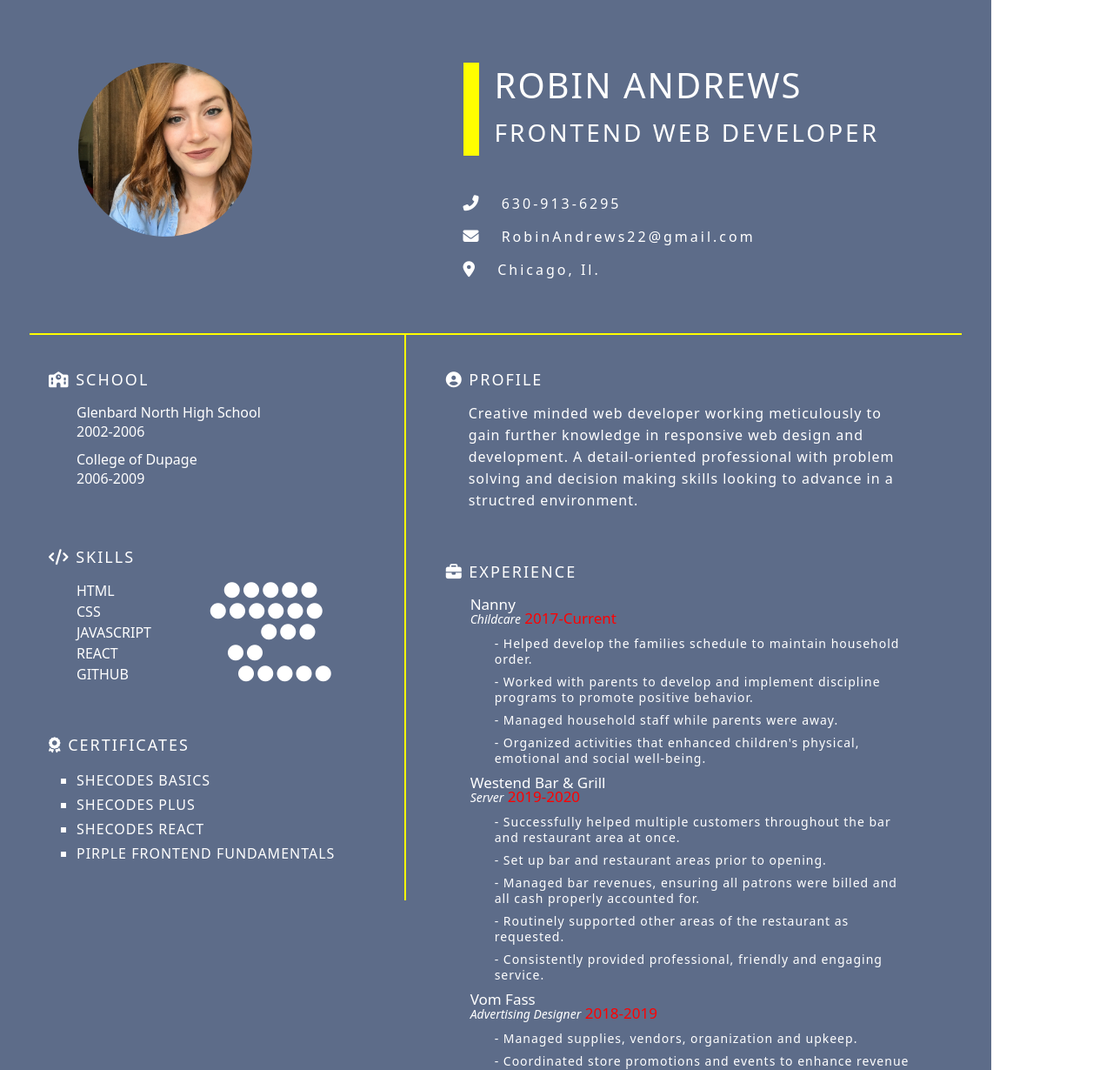
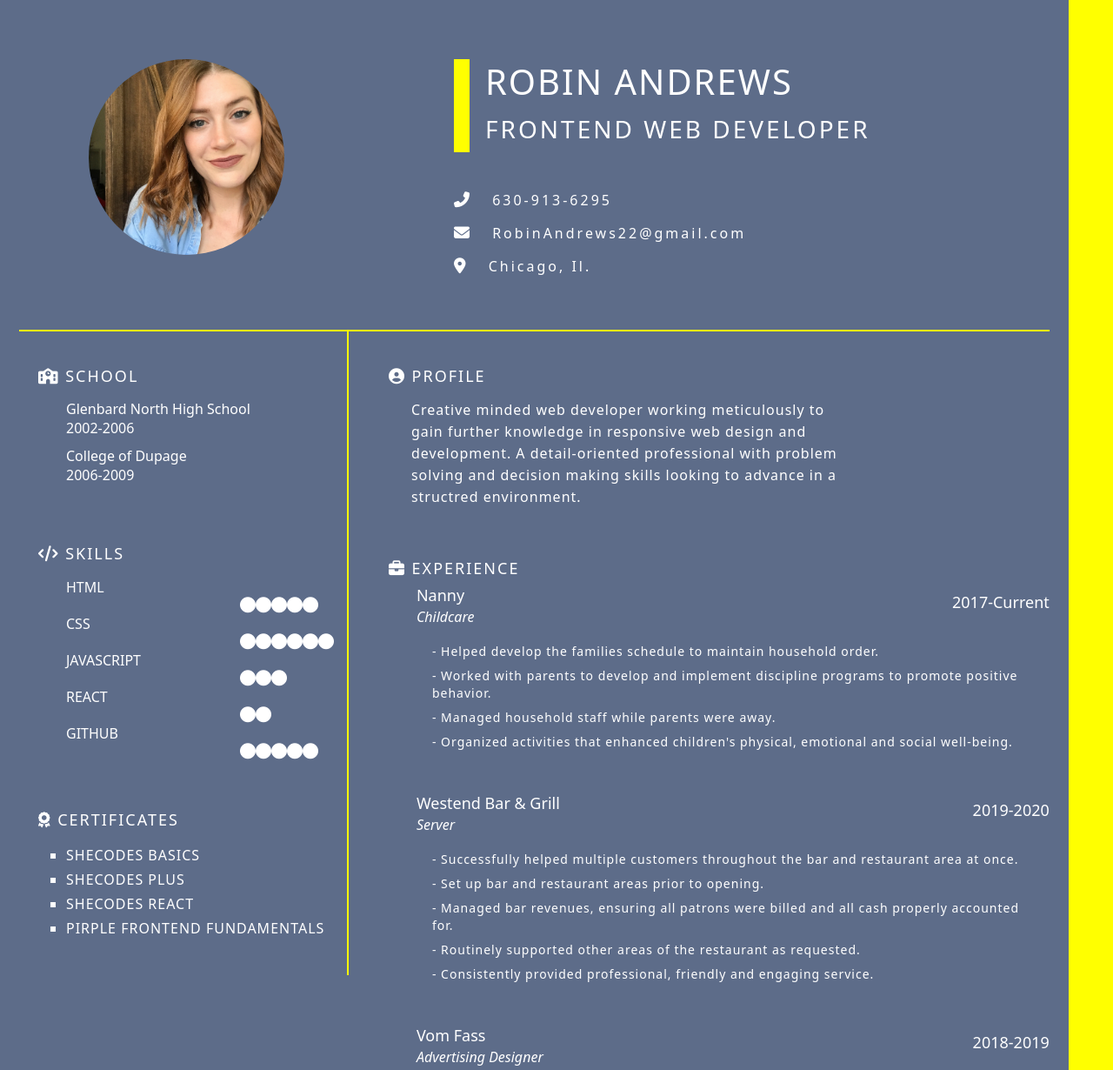
Before and after one commit to ARobin2288/Robin-Andrews-Resume, a plain HTML site: page index.html in a window 1280 px wide. Shown: the top 1230 px of the page at 87% size. Drawn offline with nearby package versions, Linux system fonts and the light colour scheme.

Commit message:
added the side border and correctly touching up css

```diff
--- a/index.html
+++ b/index.html
@@ -11,13 +11,14 @@
     <link href="https://cdn.jsdelivr.net/npm/bootstrap@5.0.2/dist/css/bootstrap.min.css" rel="stylesheet" integrity="sha384-EVSTQN3/azprG1Anm3QDgpJLIm9Nao0Yz1ztcQTwFspd3yD65VohhpuuCOmLASjC" crossorigin="anonymous">
 </head>
 <body>
-  <div class="container">
+  <div class="full-container">
     <div id="top">
       <div class="row">
-        <div class="col-5">
+        <div class="col-4">
           <img src="style/RobinProfile.jpg" alt="Profile shot of Robin">
         </div>
-        <div class="col-7">
+        <div class="col-1"></div>
+        <div class="col-7 start">
           <div class="header">
             <h1>Robin Andrews</h1>
             <h3>Frontend Web Developer</h3>
@@ -41,7 +42,7 @@
     </div>
     <div id="middle">
       <div class="row">
-        <div class="col-5">
+        <div class="col-4">
           <div class="leftSide">
             <div class="school mid">
               <h5>
@@ -114,7 +115,7 @@
             </div>
           </div>
         </div>
-        <div class="col-7">
+        <div class="col-8">
           <div class="rightSide">
             <div class="profile mid">
               <h5>
@@ -132,24 +133,18 @@
                 Experience
               </h5>
               <ul>
-                <li class="title">
-                  Nanny
-                  <br/>
-                  <em>Childcare</em>
-                  <span class="date">2017-Current</span>
-                </li>
+                <li class="title">Nanny <span class="date">2017-Current</span></li>
+                <li><em>Childcare</em></li>
                   <ul class="workInfo">
                     <li>- Helped develop the families schedule to maintain household order.</li>
                     <li>- Worked with parents to develop and implement discipline programs to promote positive behavior.</li>
                     <li>- Managed household staff while parents were away.</li>
                     <li>- Organized activities that enhanced children's physical, emotional and social well-being. </li>
                   </ul>
-                <li>
-                  Westend Bar & Grill
-                  <br/>
-                  <em>Server</em>
-                  <span class="date">2019-2020</span>
-                </li>
+              </ul>
+              <ul>
+                <li>Westend Bar & Grill <span class="date">2019-2020</span></li>
+                <li><em>Server</em></li>
                   <ul class="workInfo">
                     <li>- Successfully helped multiple customers throughout the bar and restaurant area at once.</li>
                     <li>- Set up bar and restaurant areas prior to opening.</li>
@@ -157,11 +152,10 @@
                     <li>- Routinely supported other areas of the restaurant as requested.</li>
                     <li>- Consistently provided professional, friendly and engaging service. </li>
                   </ul>
-                <li>Vom Fass
-                  <br/>
-                  <em>Advertising Designer</em>
-                  <span class="date">2018-2019</span>
-                </li>
+              </ul>
+              <ul>
+                <li>Vom Fass <span class="date">2018-2019</span></li>
+                <li><em>Advertising Designer</em></li>
                   <ul class="workInfo">
                     <li>- Managed supplies, vendors, organization and upkeep.</li>
                     <li>- Coordinated store promotions and events to enhance revenue</li>
--- a/style/style.css
+++ b/style/style.css
@@ -1,28 +1,31 @@
-body {
+html, body {
     margin: 0 auto;
-    width: max-content;
-}
-
-
-.container {
-    background-color: #5d6c89;
-    margin: 0 auto;
-    min-width: 1100px;
-    color: white;
-    display: block;
+    background: yellow;
+    display: contents;
 
 }
 
-#top {
-    margin: 0 auto;
-    padding: 72px 0px 0px 78px;
+* {
+    box-sizing: border-box;
 }
 
+.full-container {
+    background-color: #5d6c89;
+    color: white;
+    display: block;
+    width: 96%;
+    padding-top: 68px;
+}
 
 img {
     border-radius: 50%;
-    height: 200px;
-    justify-content: center;
+    height: 225px;
+    position: absolute;
+    left: 8%;
+}
+
+.start{
+    width: fit-content;
 }
 
 .header {
@@ -98,7 +101,9 @@ h1 {
 }
 
 .skills span {
-    margin-left: 122px;
+    display: flex;
+    justify-content: left;
+    padding-left: 200px;
 }
 
 .certificates a {
@@ -129,34 +134,30 @@ h1 {
 }
 
 .experience ul {
-    font-size: 17px;
+    font-size: 18px;
     list-style: none;
-    padding: 3px 28px;
 }
 
 .date {
     margin: 0 auto;
-    color: red;
-    padding-right: -22px;
+    display: flex;
+    justify-content: right;
 }
 
 em {
-    font-size: 14px;
+    font-size: 16px;
 }
 .experience li {
-    line-height: 16px;
+    line-height: 8px;
     padding-bottom: 8px;
 }
 
+.workInfo {
+    padding: 18px 22px 32px 18px;
+}
+
 .workInfo li {
-    line-height: 18px;
+    line-height: 20px;
     letter-spacing: 1px;
     font-size: 14px;
 }
-
-
-
-/* #yellow {
-    background-color: #fad02c;
-
-} */
```
